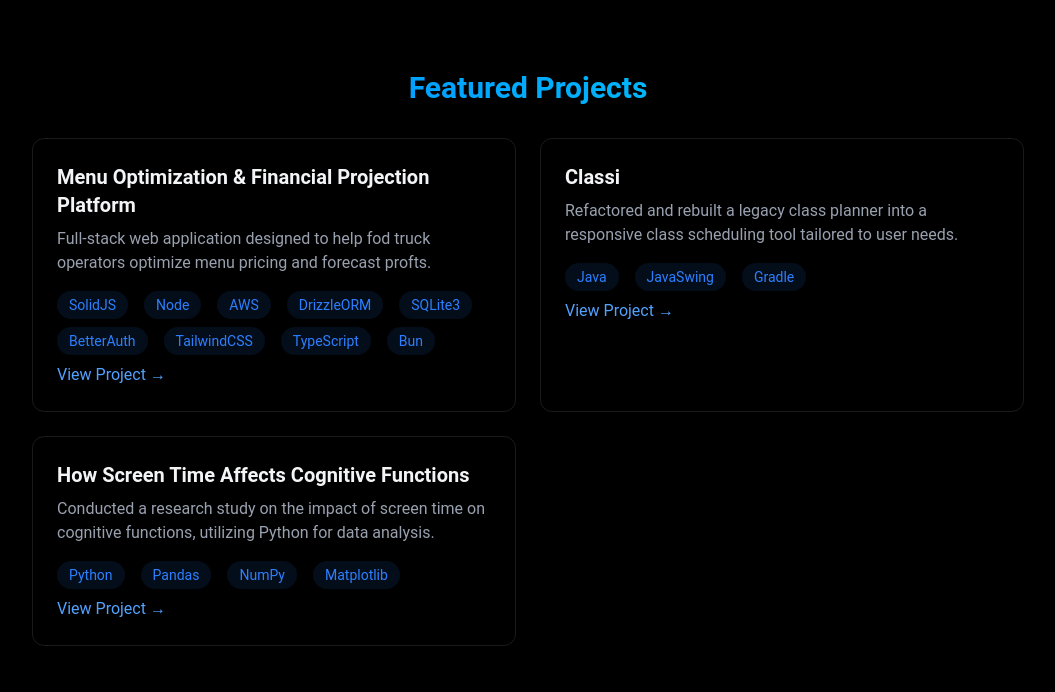
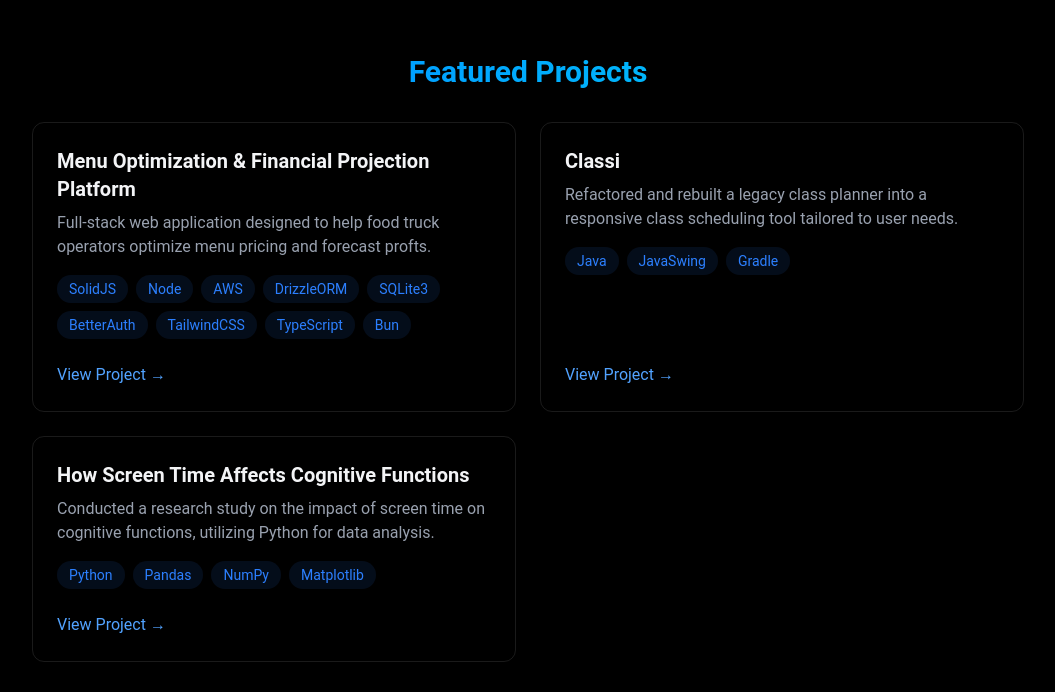
Before and after one commit to JustinKeith05/Justin-s-Website, a React (Vite) app: page / in a window 1280 px wide. Shown: the part 2182-2874 px from the top of the page, without its empty margins (112-1167 px from the left). Built offline with nearby package versions, Linux system fonts and the light colour scheme.

Commit message:
Adjusted the project card to have conforming View Project link spacing

```diff
--- a/src/components/ProjectCard.jsx
+++ b/src/components/ProjectCard.jsx
@@ -2,21 +2,31 @@
 
 export const ProjectCard = ({ title, description, technologies, link }) => {
     return (
-        <div className="p-6 rounded-xl border border-white/10 hover:-translate-y-1 hover:border-blue-500/30 hover:shadow-[0_2px_8px_rgba(59,130,246,0.1)] transition-all">
+        <div className="p-6 rounded-xl border border-white/10 hover:-translate-y-1 hover:border-blue-500/30 hover:shadow-[0_2px_8px_rgba(59,130,246,0.1)] transition-all flex flex-col justify-between h-full">
+            {/* Title */}
             <h3 className="text-xl font-bold mb-2">{title}</h3>
+
+            {/* Description */}
             <p className="text-gray-400 mb-4">{description}</p>
 
-            <div className="flex flex-wrap gap-2">
+            {/* Technologies */}
+            <div className="flex flex-wrap gap-2 mb-4">
                 {technologies.map((tech, key) => (
-                    <span key={key} className="bg-blue-500/10 text-blue-500 py-1 px-3 mr-2 rounded-full text-sm hover:bg-blue-500/20 hover:shadow-[0_2px_8px_rgba(59,130,2246,0.2)] transition">
+                    <span
+                        key={key}
+                        className="bg-blue-500/10 text-blue-500 py-1 px-3 rounded-full text-sm hover:bg-blue-500/20 hover:shadow-[0_2px_8px_rgba(59,130,2246,0.2)] transition"
+                    >
                         {tech}
                     </span>
                 ))}
             </div>
 
-            <div className="flex justify-between items-center">
-                <a href={link} className="text-blue-400 hover:text-blue-300 trainsition-colors mt-2">View Project →</a>
+            {/* Project Link */}
+            <div className="flex justify-between items-center mt-auto">
+                <a href={link} className="text-blue-400 hover:text-blue-300 transition-colors mt-2">
+                    View Project →
+                </a>
             </div>
         </div>
     );
-}
+};
--- a/src/components/sections/Projects.jsx
+++ b/src/components/sections/Projects.jsx
@@ -4,7 +4,7 @@ export const Projects = () => {
     const projects = [
         {
             title: "Menu Optimization & Financial Projection Platform",
-            description: "Full-stack web application designed to help fod truck operators optimize menu pricing and forecast profts. ",
+            description: "Full-stack web application designed to help food truck operators optimize menu pricing and forecast profts. ",
             technologies: ["SolidJS", "Node", "AWS", "DrizzleORM", "SQLite3", "BetterAuth", "TailwindCSS", "TypeScript", "Bun"],
             link: "#"
         },
```
